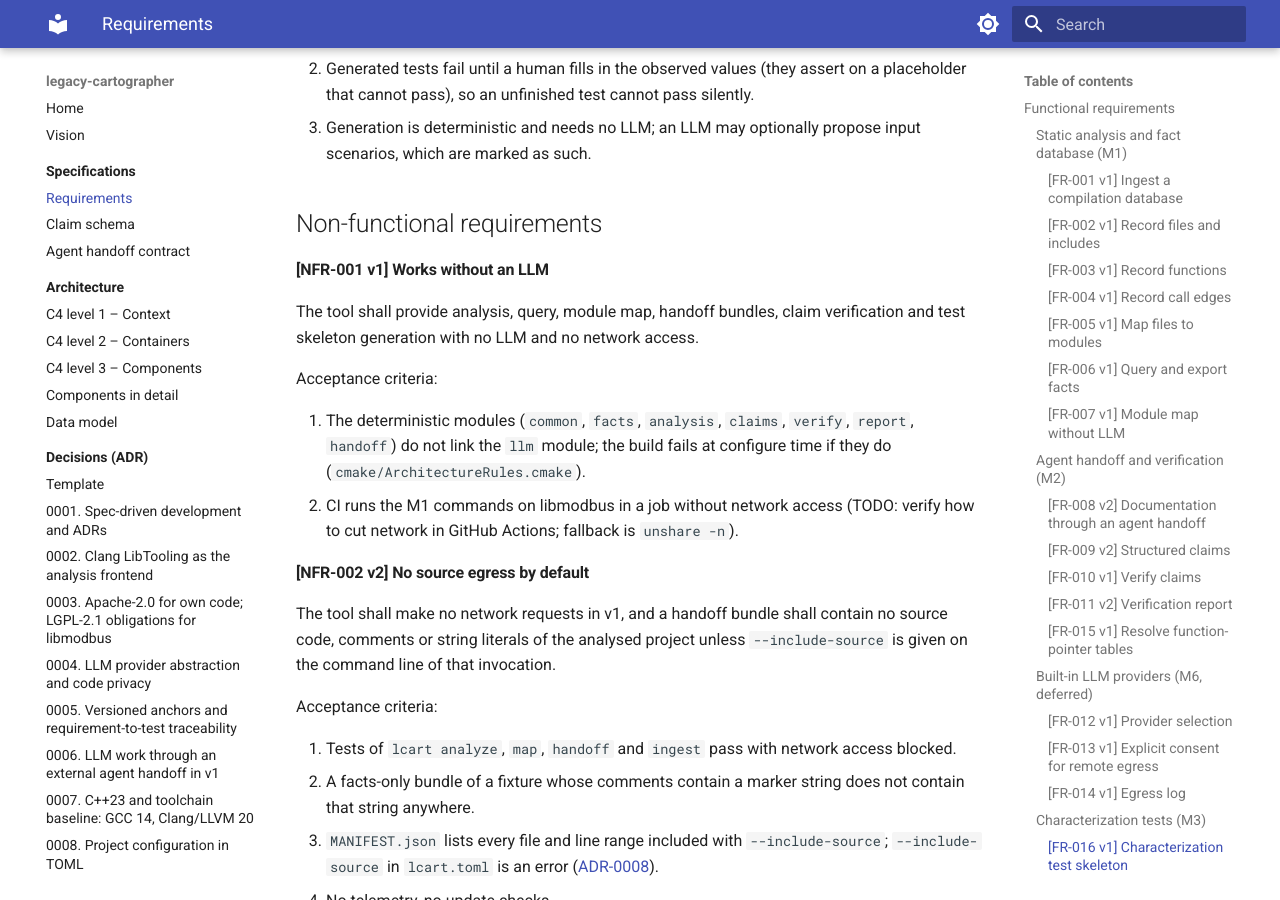
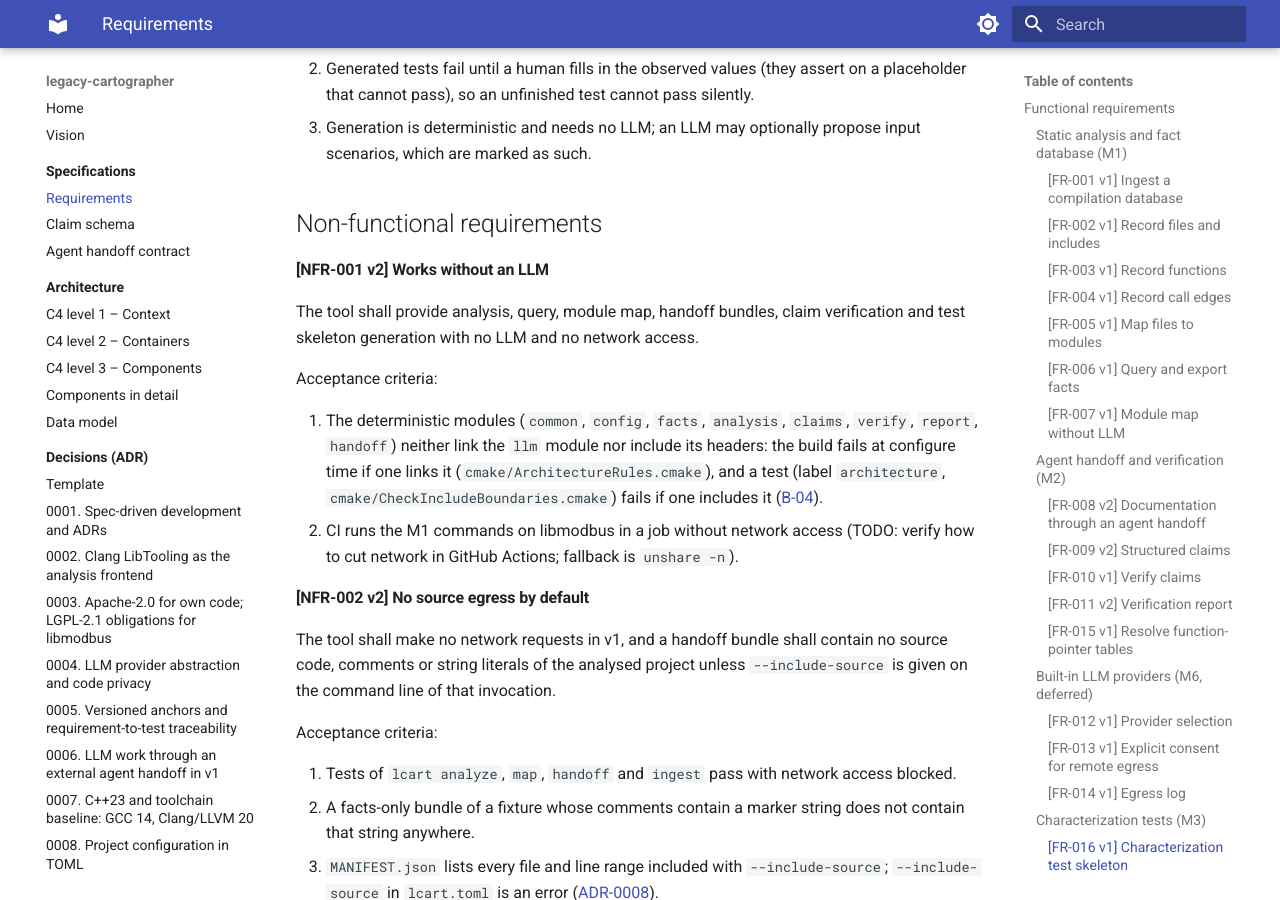
Before and after one commit to Tomek52/legacy-cartographer, an MkDocs documentation site: the page built from docs/specs/requirements.md, in a window 1280 px wide and 900 px high, scrolled down 6020 px. Built offline with MkDocs 1.6.1 and Material for MkDocs 9.7.7, drawn with Linux system fonts in a browser that asks for light colours.

Commit message:
docs(specs): NFR-001 v2 names the include check (#10)
Anchor bump approved by the owner.

Co-Authored-By: Claude Opus 5.5 <noreply@anthropic.com>
Claude-Session: https://claude.ai/code/session_01Sn6UD6WxmmXBAgKToBQUdD

```diff
--- a/docs/specs/requirements.md
+++ b/docs/specs/requirements.md
@@ -292,7 +292,7 @@ Acceptance criteria:
 
 ## Non-functional requirements
 
-#### <a id="nfr001-works-without-llm-v1"></a>**[NFR-001 v1]** Works without an LLM
+#### <a id="nfr001-works-without-llm-v2"></a>**[NFR-001 v2]** Works without an LLM
 
 The tool shall provide analysis, query, module map, handoff bundles, claim
 verification and test skeleton generation with no LLM and no network
@@ -300,9 +300,12 @@ access.
 
 Acceptance criteria:
 
-1. The deterministic modules (`common`, `facts`, `analysis`, `claims`,
-   `verify`, `report`, `handoff`) do not link the `llm` module; the build fails at
-   configure time if they do (`cmake/ArchitectureRules.cmake`).
+1. The deterministic modules (`common`, `config`, `facts`, `analysis`,
+   `claims`, `verify`, `report`, `handoff`) neither link the `llm` module
+   nor include its headers: the build fails at configure time if one links
+   it (`cmake/ArchitectureRules.cmake`), and a test (label `architecture`,
+   `cmake/CheckIncludeBoundaries.cmake`) fails if one includes it
+   ([B-04](../plan/backlog.md#b04-include-boundary-check-v1)).
 2. CI runs the M1 commands on libmodbus in a job without network access
    (TODO: verify how to cut network in GitHub Actions; fallback is
    `unshare -n`).
@@ -329,7 +332,7 @@ Acceptance criteria:
 #### <a id="nfr003-fully-local-mode-v1"></a>**[NFR-003 v1]** Fully local mode
 
 Deferred to M6 by [ADR-0006](../adr/0006-external-agent-handoff-for-llm-work.md#adr0006-providers-deferred-v1).
-Until then, the offline mode is the no-LLM mode ([NFR-001](#nfr001-works-without-llm-v1)).
+Until then, the offline mode is the no-LLM mode ([NFR-001](#nfr001-works-without-llm-v2)).
 
 Where a local provider (Ollama or an OpenAI-compatible server on loopback)
 is configured, the tool shall generate documentation and claims with no
```
Also changed, not shown: docs/adr/0004-llm-provider-abstraction-and-code-privacy.md (+1 -1 lines), docs/architecture/index.md (+1 -1 lines), docs/open-questions.md (+1 -1 lines), docs/plan/roadmap.md (+1 -1 lines), 1 other file.
